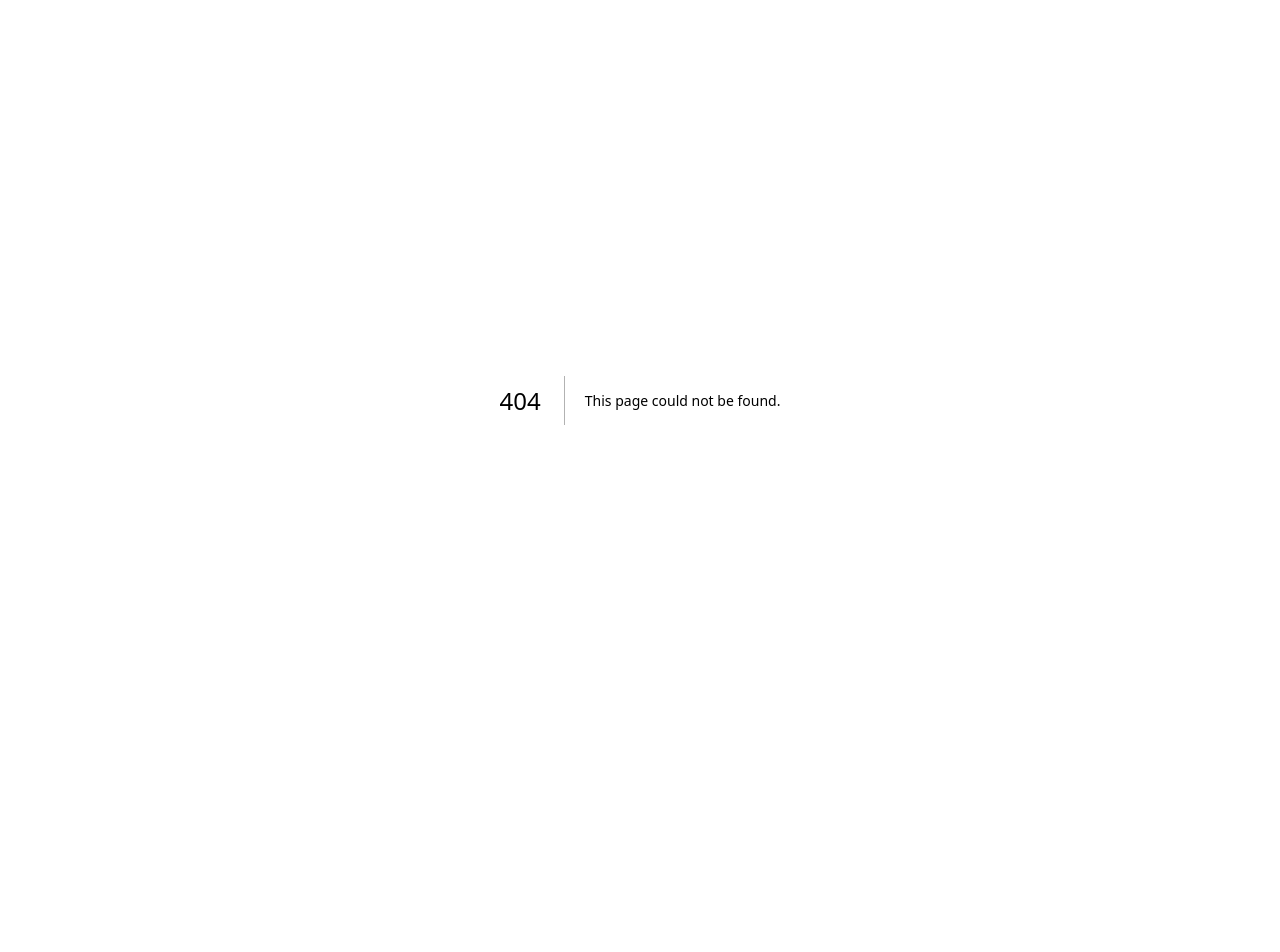
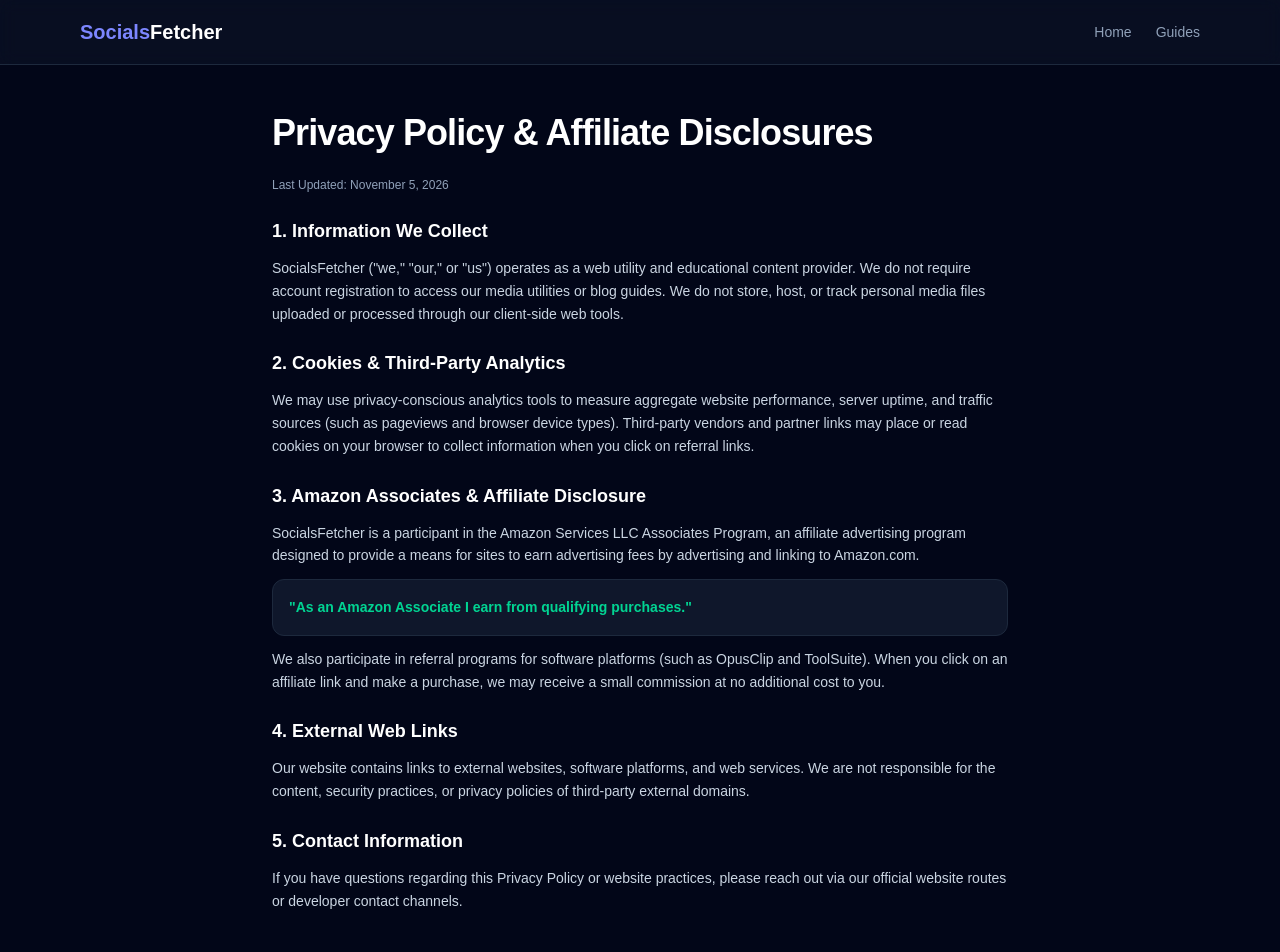
Before and after one commit to Waylonaho/socialsfetcher, a Next.js app: page /privacy in a window 1280 px wide. Before the commit this address had no page. Shown: the top 952 px of the page. Before the commit the page ends 800 px from the top, so only its background shows below. Built offline with nearby package versions, Linux system fonts and the light colour scheme.

Commit message:
Add Privacy Policy page with metadata and content
This file contains the Privacy Policy page for SocialsFetcher, detailing information collection, cookies, affiliate disclosures, and contact information.

```diff
--- /dev/null
+++ b/app/privacy/page.tsx
@@ -0,0 +1,80 @@
+import type { Metadata } from 'next';
+import Link from 'next/link';
+
+export const metadata: Metadata = {
+  title: 'Privacy Policy — SocialsFetcher',
+  description: 'Privacy policy, cookies disclosure, and affiliate disclosures for SocialsFetcher.com.',
+  alternates: {
+    canonical: 'https://www.socialsfetcher.com/privacy',
+  },
+};
+
+export default function PrivacyPolicyPage() {
+  return (
+    <div className="min-h-screen flex flex-col justify-between bg-slate-950 text-slate-100 font-sans">
+      <header className="border-b border-slate-800 bg-slate-900/50 backdrop-blur sticky top-0 z-50">
+        <div className="max-w-6xl mx-auto px-4 h-16 flex items-center justify-between">
+          <Link href="/" className="text-xl font-extrabold text-indigo-400">
+            Socials<span className="text-white">Fetcher</span>
+          </Link>
+          <nav className="flex items-center space-x-6 text-sm text-slate-400 font-medium">
+            <Link href="/" className="hover:text-indigo-400 transition">Home</Link>
+            <Link href="/blog" className="hover:text-indigo-400 transition">Guides</Link>
+          </nav>
+        </div>
+      </header>
+
+      <main className="flex-grow max-w-3xl mx-auto px-4 py-12 text-left space-y-6">
+        <h1 className="text-3xl sm:text-4xl font-extrabold text-white tracking-tight">
+          Privacy Policy &amp; Affiliate Disclosures
+        </h1>
+        <p className="text-xs text-slate-400">Last Updated: November 5, 2026</p>
+
+        <section className="space-y-3 text-xs sm:text-sm text-slate-300 leading-relaxed">
+          <h2 className="text-lg font-bold text-white">1. Information We Collect</h2>
+          <p>
+            SocialsFetcher (&quot;we,&quot; &quot;our,&quot; or &quot;us&quot;) operates as a web utility and educational content provider. We do not require account registration to access our media utilities or blog guides. We do not store, host, or track personal media files uploaded or processed through our client-side web tools.
+          </p>
+        </section>
+
+        <section className="space-y-3 text-xs sm:text-sm text-slate-300 leading-relaxed">
+          <h2 className="text-lg font-bold text-white">2. Cookies &amp; Third-Party Analytics</h2>
+          <p>
+            We may use privacy-conscious analytics tools to measure aggregate website performance, server uptime, and traffic sources (such as pageviews and browser device types). Third-party vendors and partner links may place or read cookies on your browser to collect information when you click on referral links.
+          </p>
+        </section>
+
+        <section className="space-y-3 text-xs sm:text-sm text-slate-300 leading-relaxed">
+          <h2 className="text-lg font-bold text-white">3. Amazon Associates &amp; Affiliate Disclosure</h2>
+          <p>
+            SocialsFetcher is a participant in the Amazon Services LLC Associates Program, an affiliate advertising program designed to provide a means for sites to earn advertising fees by advertising and linking to Amazon.com.
+          </p>
+          <p className="p-4 rounded-xl bg-slate-900 border border-slate-800 font-semibold text-emerald-400">
+            &quot;As an Amazon Associate I earn from qualifying purchases.&quot;
+          </p>
+          <p>
+            We also participate in referral programs for software platforms (such as OpusClip and ToolSuite). When you click on an affiliate link and make a purchase, we may receive a small commission at no additional cost to you.
+          </p>
+        </section>
+
+        <section className="space-y-3 text-xs sm:text-sm text-slate-300 leading-relaxed">
+          <h2 className="text-lg font-bold text-white">4. External Web Links</h2>
+          <p>
+            Our website contains links to external websites, software platforms, and web services. We are not responsible for the content, security practices, or privacy policies of third-party external domains.
+          </p>
+        </section>
+
+        <section className="space-y-3 text-xs sm:text-sm text-slate-300 leading-relaxed">
+          <h2 className="text-lg font-bold text-white">5. Contact Information</h2>
+          <p>
+            If you have questions regarding this Privacy Policy or website practices, please reach out via our official website routes or developer contact channels.
+          </p>
+        </section>
+      </main>
+
+      <footer className="border-t border-slate-800 py-6 text-center text-xs text-slate-500">
+        <p>© 2026 SocialsFetcher.com — As an Amazon Associate I earn from qualifying purchases.</p>
+      </footer>
+    </div>
+  );
+}
```
